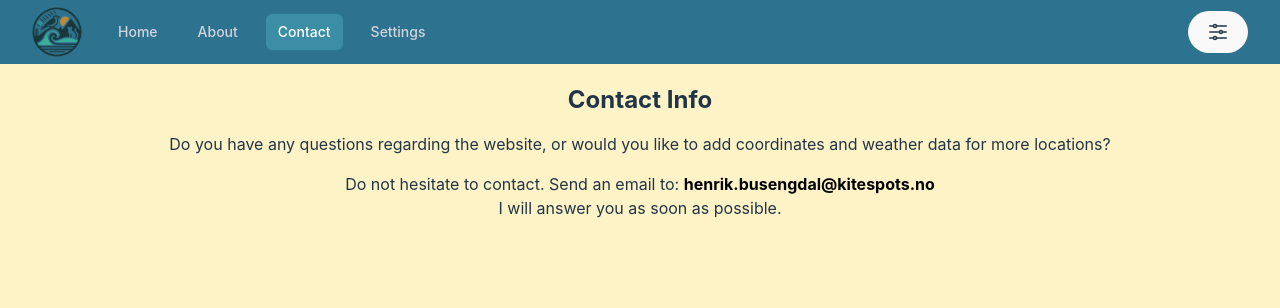
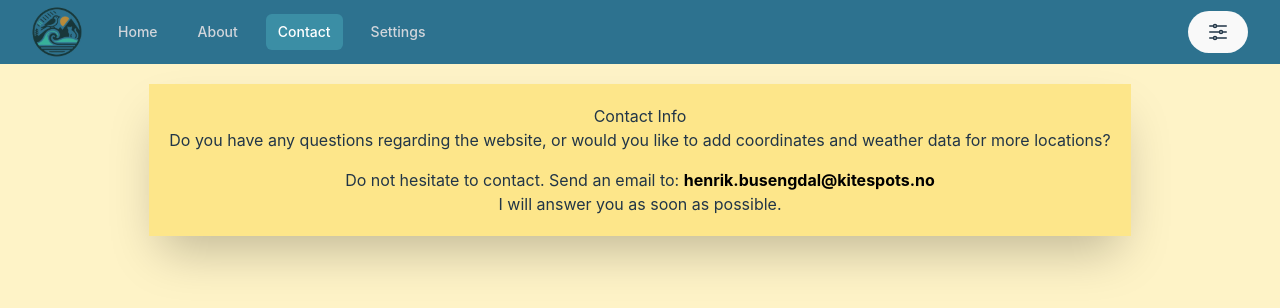
Before and after one commit to henrikgb/kitespots-react-ui-vite, a React (Vite) app: page /contact in a window 1280 px wide. Shown: the top 308 px of the page. Built offline with nearby package versions, Linux system fonts and the light colour scheme.

Commit message:
feat: update ContactPage.tsx

```diff
--- a/src/components/pages/contactPage/ContactPage.tsx
+++ b/src/components/pages/contactPage/ContactPage.tsx
@@ -1,12 +1,15 @@
 import { Trans, useTranslation } from "react-i18next";
+import { Paper } from "../../Paper.tsx";
 
 export const ContactPage = () => {
   const { t } = useTranslation();
   const email = "henrik.busengdal@kitespots.no";
 
   return (
+    <div className="w-full flex justify-center">
+      <Paper>
         <div className={`text-container`}>
-      <p className="font-bold text-2xl mb-4">{t("contactInfoHeader")}</p>
+          <h2>{t("contactInfoHeader")}</h2>
           <div className="mb-4">
             <Trans
               i18nKey="contactInfoMessagePart1"
@@ -19,5 +22,7 @@ export const ContactPage = () => {
           <br />
           <p>{t("contactInfoMessagePart2")}</p>
         </div>
+      </Paper>
+    </div>
   );
 };
```
Lines whose indentation alone changed are shown as unchanged.
